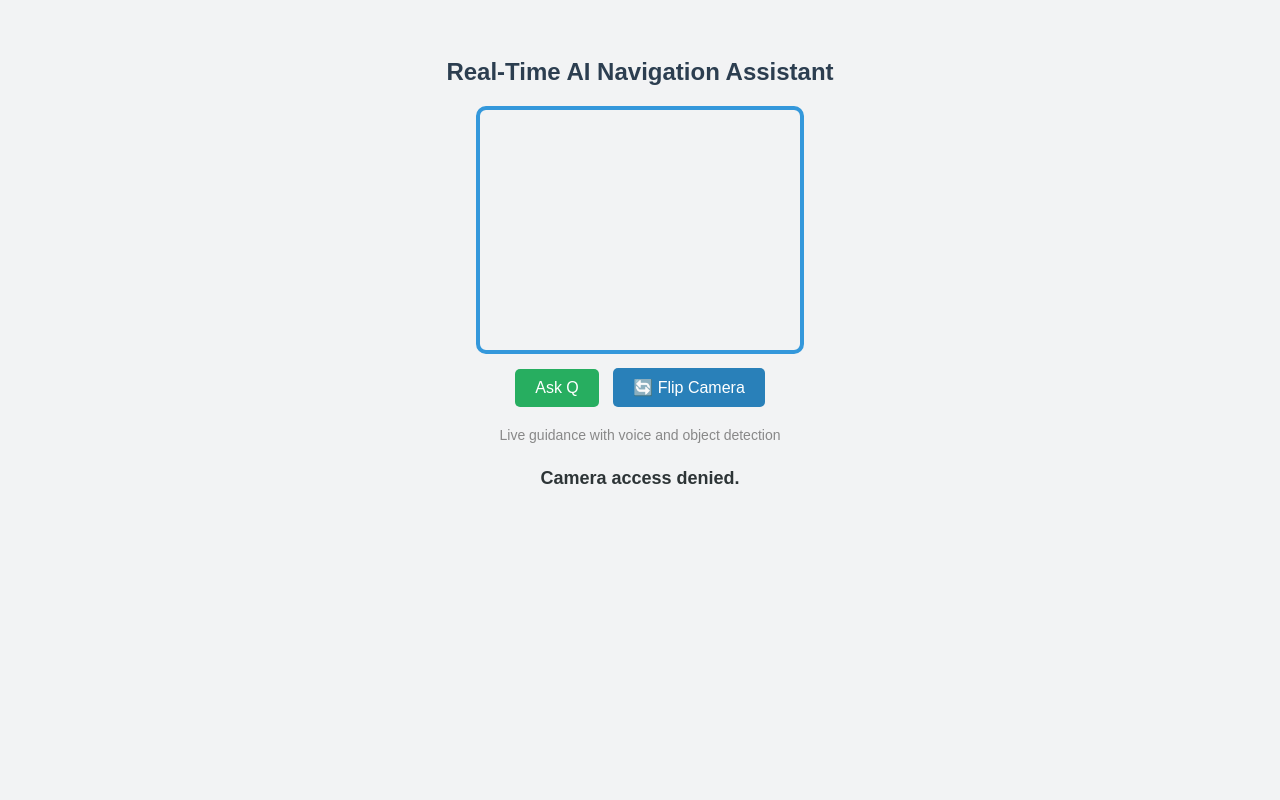
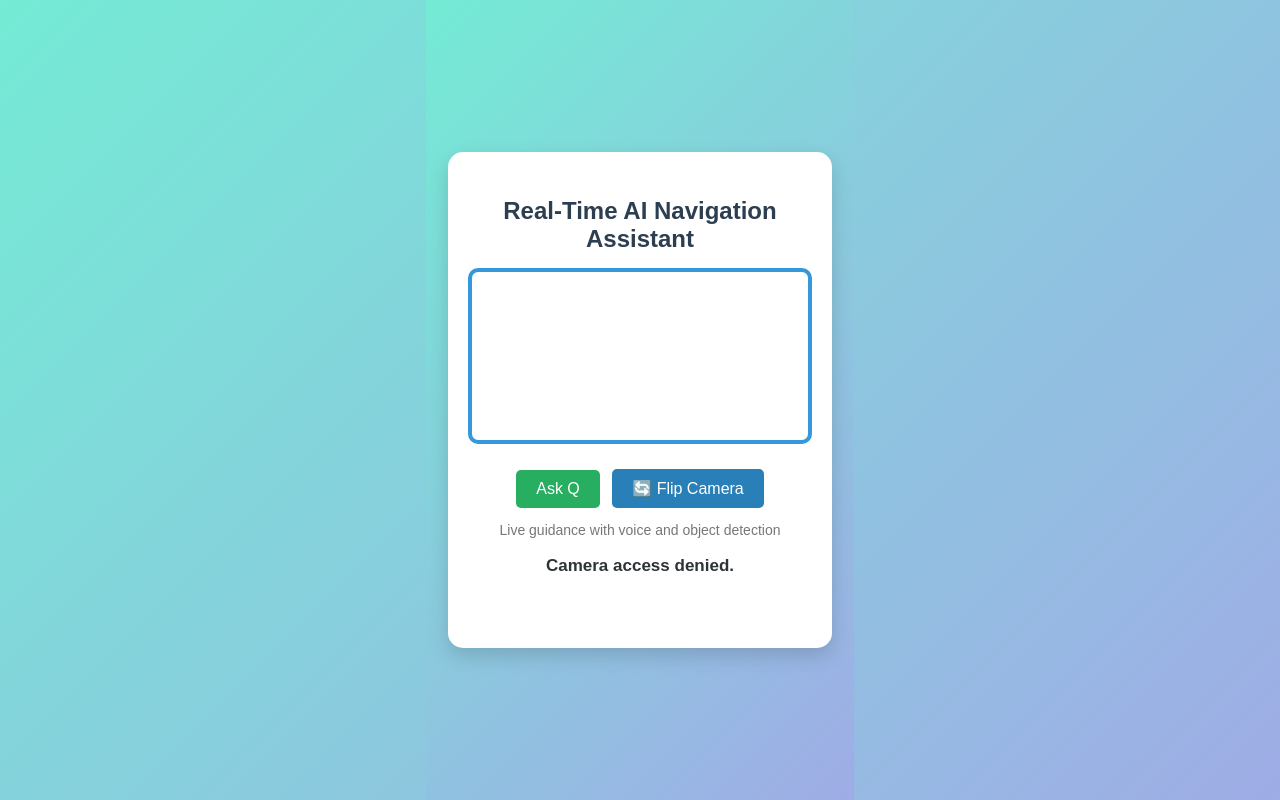
Before and after one commit to Abdurrehman0815/blind-navigation-system, a Flask app: page / in a window 1280 px wide. Run offline with Flask 3, Linux system fonts and the light colour scheme.

Commit message:
Update index.html

```diff
--- a/templates/index.html
+++ b/templates/index.html
@@ -1,72 +1,120 @@
 <!DOCTYPE html>
-<html>
+<html lang="en">
 <head>
+  <meta charset="UTF-8" />
+  <meta name="viewport" content="width=device-width, initial-scale=1.0" />
   <title>AI Navigation Assistant</title>
   <style>
-    body {
+    * {
+      box-sizing: border-box;
+    }
+
+    body, html {
+      margin: 0;
+      padding: 0;
+      height: 100%;
       font-family: Arial, sans-serif;
-      background-color: #f2f3f4;
+      background: linear-gradient(135deg, #74ebd5, #9face6);
+      display: flex;
+      align-items: center;
+      justify-content: center;
+    }
+
+    .container {
+      background: white;
+      padding: 25px 20px;
+      border-radius: 15px;
+      box-shadow: 0 8px 20px rgba(0, 0, 0, 0.15);
+      max-width: 100%;
+      width: 90%;
+      max-width: 500px;
       text-align: center;
-      padding: 30px;
     }
+
     h2 {
       color: #2c3e50;
+      margin-bottom: 15px;
     }
+
     video {
+      width: 100%;
+      max-width: 100%;
+      height: auto;
       border: 4px solid #3498db;
       border-radius: 10px;
+      margin-bottom: 15px;
     }
-    #output {
-      margin-top: 25px;
-      font-size: 18px;
-      font-weight: bold;
-      color: #2d3436;
-    }
-    .container {
-      max-width: 600px;
-      margin: auto;
-    }
-    .note {
-      color: #888;
-      font-size: 14px;
-      margin-top: 10px;
-    }
+
     button {
       padding: 10px 20px;
       font-size: 16px;
-      margin: 10px 5px;
+      margin: 6px 4px;
       border: none;
       border-radius: 5px;
       cursor: pointer;
+      transition: all 0.3s ease;
     }
+
     #askBtn {
       background-color: #27ae60;
       color: white;
     }
+
     #askBtn:hover {
       background-color: #1e8449;
     }
+
     #closeBtn {
       background-color: #c0392b;
       color: white;
       display: none;
     }
+
     #closeBtn:hover {
       background-color: #96281b;
     }
+
     #flipBtn {
       background-color: #2980b9;
       color: white;
     }
+
     #flipBtn:hover {
       background-color: #21618c;
+    }
+
+    #output {
+      margin-top: 18px;
+      font-size: 17px;
+      font-weight: bold;
+      color: #2d3436;
+      min-height: 50px;
+    }
+
+    .note {
+      font-size: 14px;
+      color: #777;
+      margin-top: 8px;
+    }
+
+    @media (max-width: 500px) {
+      button {
+        width: 100%;
+        margin: 8px 0;
+      }
+
+      .container {
+        border-radius: 10px;
+        padding: 20px 15px;
+      }
     }
   </style>
 </head>
 <body>
   <div class="container">
     <h2>Real-Time AI Navigation Assistant</h2>
-    <video id="video" width="320" height="240" autoplay muted></video><br>
+    <video id="video" autoplay muted playsinline></video>
+    <br />
     <button id="askBtn" onclick="startAskMode()">Ask Q</button>
     <button id="closeBtn" onclick="stopAskMode()">Close Ask</button>
     <button id="flipBtn" onclick="toggleCamera()">🔄 Flip Camera</button>
```
